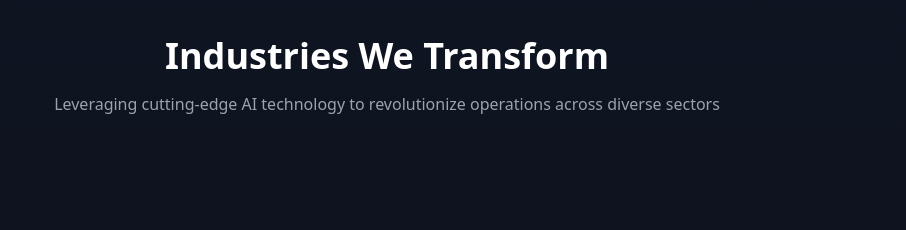
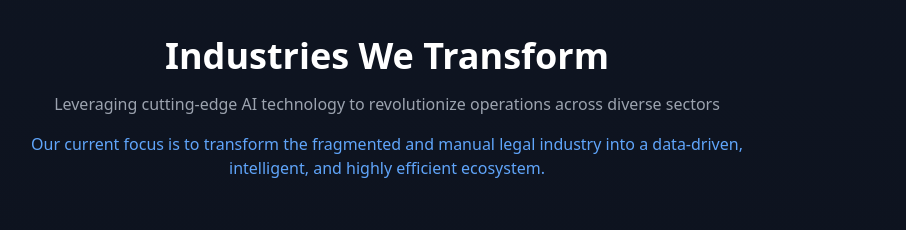
Before and after one commit to sabyazh/octogenie, a React (Vite) app: page / in a window 1280 px wide. Shown: the part 860-1090 px from the top of the page, without its empty margins (253-1159 px from the left). Built offline with nearby package versions, Linux system fonts and the light colour scheme.

Commit message:
Add legal industry focus text

```diff
--- a/src/App.tsx
+++ b/src/App.tsx
@@ -151,8 +151,11 @@ function App() {
           >
             Industries We Transform
           </motion.h2>
-          <p className="text-gray-400 max-w-2xl mx-auto text-sm sm:text-base">
+          <p className="text-gray-400 max-w-2xl mx-auto text-sm sm:text-base mb-4">
             Leveraging cutting-edge AI technology to revolutionize operations across diverse sectors
+          </p>
+          <p className="text-blue-400 max-w-3xl mx-auto text-sm sm:text-base font-medium">
+            Our current focus is to transform the fragmented and manual legal industry into a data-driven, intelligent, and highly efficient ecosystem.
           </p>
         </div>
 
```
